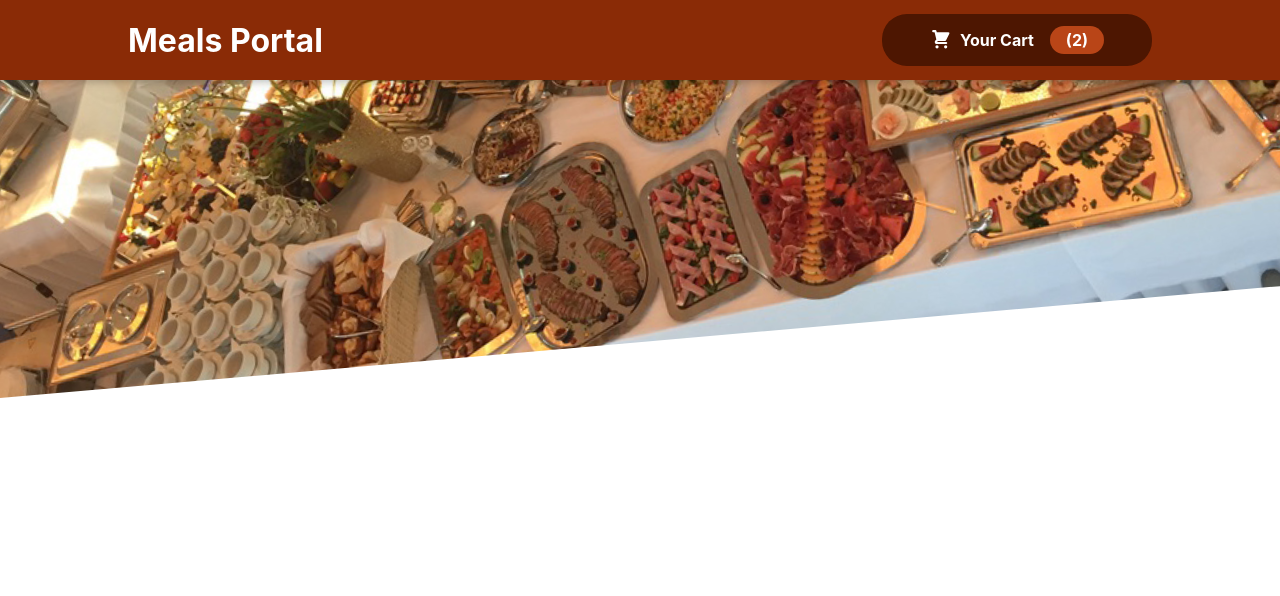
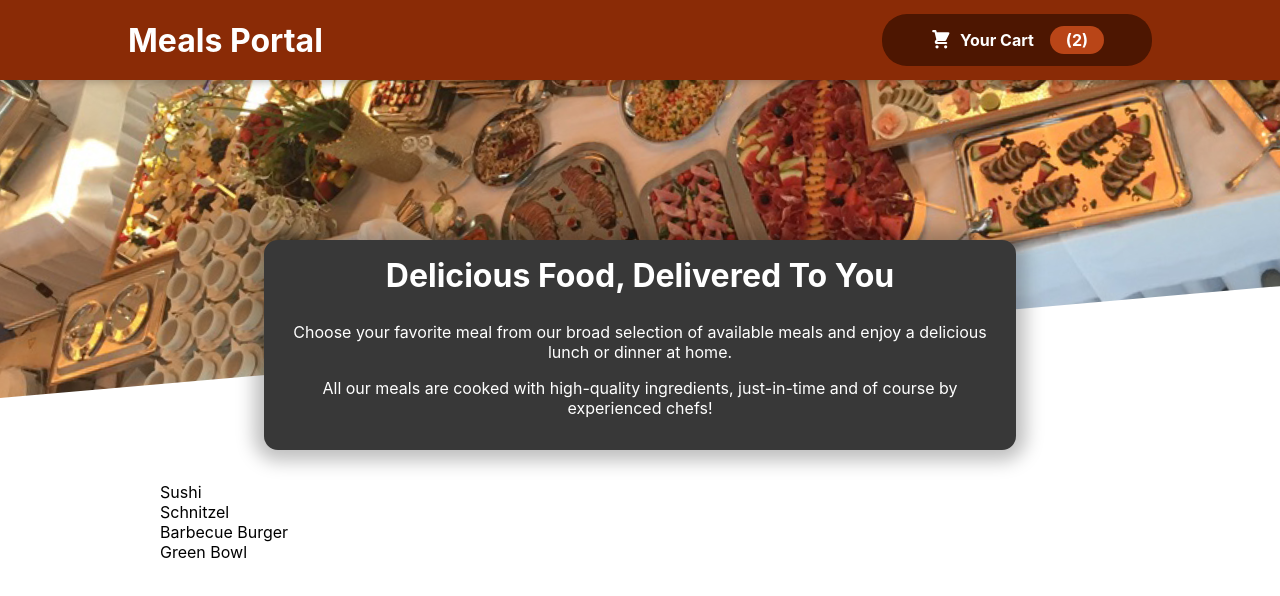
Before and after one commit to prasadsurase/react-food-portal, a React (Create React App) app: page / in a window 1280 px wide. Shown: the top 596 px of the page. Built offline with nearby package versions, Linux system fonts and the light colour scheme.

Commit message:
Added the meals related components with styles

```diff
--- a/src/App.tsx
+++ b/src/App.tsx
@@ -1,10 +1,14 @@
 import React from 'react';
 import Header from './components/Layout/Header';
+import Meals from './components/Meals/Meals';
 
 function App() {
   return (
     <React.Fragment>
       <Header />
+      <main>
+        <Meals />
+      </main>
     </React.Fragment>
   );
 }
--- /dev/null
+++ b/src/components/Meals/AvailableMeals.module.css
@@ -0,0 +1,24 @@
+.meals {
+  max-width: 60rem;
+  width: 90%;
+  margin: 2rem auto;
+  animation: meals-appear 1s ease-out forwards;
+}
+
+.meals ul {
+  list-style: none;
+  margin: 0;
+  padding: 0;
+}
+
+@keyframes meals-appear {
+  from {
+    opacity: 0;
+    transform: translateY(3rem);
+  }
+
+  to {
+    opacity: 1;
+    transform: translateY(0);
+  }
+}
--- /dev/null
+++ b/src/components/Meals/AvailableMeals.tsx
@@ -0,0 +1,55 @@
+import React from "react";
+import classes from './AvailableMeals.module.css';
+
+type AvailableMealsProps = {
+  // /** CSS class(es) to apply to the badge container element */
+  // className?: string | Array<string>;
+  // /** Color to apply to the badge element */
+  // color?: "gray" | "blue" | "green" | "yellow" | "pink" | "purple";
+  // /** Size of badge component to use */
+  // size?: "small" | "medium";
+  // /** Content that should be displayed inside the Badge component */
+  // value?: any;
+  // /** Content of the badge component */
+  // children?: any;
+};
+
+const DUMMY_MEALS = [
+  {
+    id: 'm1',
+    name: 'Sushi',
+    description: 'Finest fish and veggies',
+    price: 22.99,
+  },
+  {
+    id: 'm2',
+    name: 'Schnitzel',
+    description: 'A german specialty!',
+    price: 16.5,
+  },
+  {
+    id: 'm3',
+    name: 'Barbecue Burger',
+    description: 'American, raw, meaty',
+    price: 12.99,
+  },
+  {
+    id: 'm4',
+    name: 'Green Bowl',
+    description: 'Healthy...and green...',
+    price: 18.99,
+  },
+];
+
+const AvailableMeals = (props: AvailableMealsProps) => {
+  const mealsList = DUMMY_MEALS.map((meal) => <li>{meal.name}</li>);
+  return (
+    <section className={classes.meals}>
+      <ul>
+        {mealsList}
+      </ul>
+    </section>
+  );
+};
+
+export default React.memo(AvailableMeals);
--- /dev/null
+++ b/src/components/Meals/Meals.tsx
@@ -0,0 +1,27 @@
+import React from "react";
+import AvailableMeals from "./AvailableMeals";
+import MealsSummary from "./MealsSummary";
+
+type MealsProps = {
+  // /** CSS class(es) to apply to the badge container element */
+  // className?: string | Array<string>;
+  // /** Color to apply to the badge element */
+  // color?: "gray" | "blue" | "green" | "yellow" | "pink" | "purple";
+  // /** Size of badge component to use */
+  // size?: "small" | "medium";
+  // /** Content that should be displayed inside the Badge component */
+  // value?: any;
+  // /** Content of the badge component */
+  // children?: any;
+};
+
+const Meals = (props: MealsProps) => {
+  return(
+    <React.Fragment>
+      <MealsSummary />
+      <AvailableMeals />
+    </React.Fragment>
+  );
+};
+
+export default React.memo(Meals);
--- /dev/null
+++ b/src/components/Meals/MealsSummary.module.css
@@ -0,0 +1,18 @@
+.summary {
+  text-align: center;
+  max-width: 45rem;
+  width: 90%;
+  margin: auto;
+  margin-top: -10rem;
+  position: relative;
+  background-color: #383838;
+  color: white;
+  border-radius: 14px;
+  padding: 1rem;
+  box-shadow: 0 1px 18px 10px rgba(0, 0, 0, 0.25);
+}
+
+.summary h2 {
+  font-size: 2rem;
+  margin-top: 0;
+}
--- /dev/null
+++ b/src/components/Meals/MealsSummary.tsx
@@ -0,0 +1,33 @@
+import React from "react";
+import classes from './MealsSummary.module.css';
+
+type MealsSummaryProps = {
+  // /** CSS class(es) to apply to the badge container element */
+  // className?: string | Array<string>;
+  // /** Color to apply to the badge element */
+  // color?: "gray" | "blue" | "green" | "yellow" | "pink" | "purple";
+  // /** Size of badge component to use */
+  // size?: "small" | "medium";
+  // /** Content that should be displayed inside the Badge component */
+  // value?: any;
+  // /** Content of the badge component */
+  // children?: any;
+};
+
+const MealsSummary = (props: MealsSummaryProps) => {
+  return (
+    <section className={classes.summary}>
+      <h2>Delicious Food, Delivered To You</h2>
+      <p>
+        Choose your favorite meal from our broad selection of available meals
+        and enjoy a delicious lunch or dinner at home.
+      </p>
+      <p>
+        All our meals are cooked with high-quality ingredients, just-in-time and
+        of course by experienced chefs!
+      </p>
+    </section>
+  );
+};
+
+export default React.memo(MealsSummary);
```
Also changed, not shown: src/components/Meals/Meals.module.css (added).
